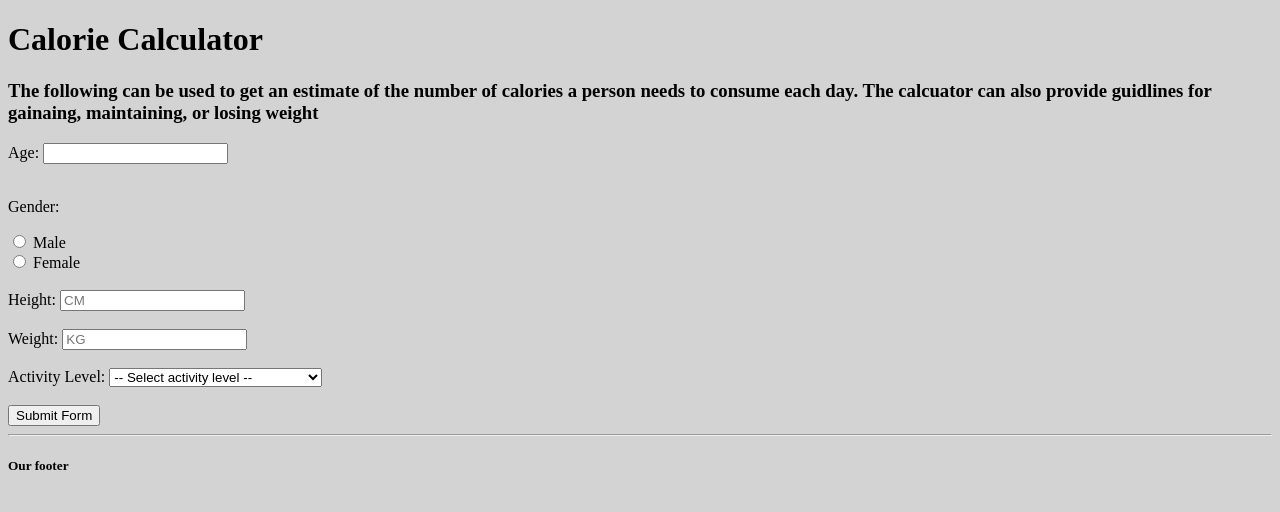
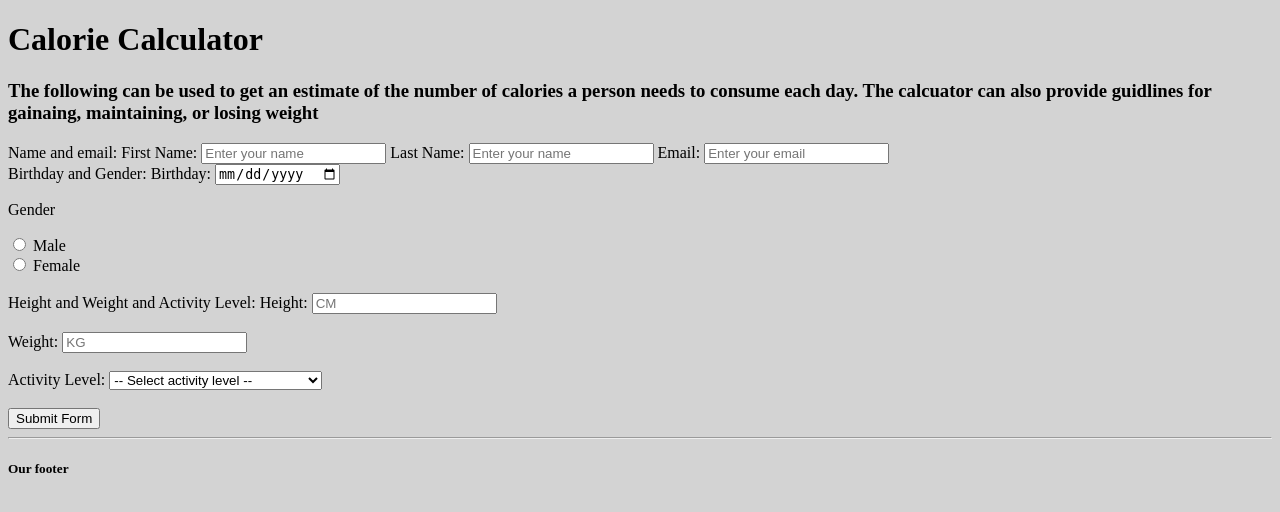
Before and after one commit to derekgelveza/NutrtionApp, a Django app: page / in a window 1280 px wide. Shown: the part 68-580 px from the top of the page. Run offline with Django 5.2, Linux system fonts and the light colour scheme.

Commit message:
added registration form

```diff
--- a/accounts/templates/accounts/home.html
+++ b/accounts/templates/accounts/home.html
@@ -8,16 +8,30 @@
     <div class="form-conatiner">
         <form method="POST">
             {% csrf_token %}
-            <label for="age">Age:</label>
-            <input type="number" id="age" name="age"><br><br>
+            <div class="tab">Name and email:
+                <label for="name">First Name:</label>
+                <input type="text" id="first-name" name="first-name" placeholder="Enter your name" required>
 
-            <p>Gender:</p>
+                <label for="name">Last Name:</label>
+                <input type="text" id="last-name" name="last-name" placeholder="Enter your name" required>
+
+                <label for="email">Email:</label>
+                <input type="email" id="email" name="email" placeholder="Enter your email" required>
+            </div>
+
+            <div class="tab">Birthday and Gender:
+                <label for="email">Birthday:</label>
+                <input type="date" id="birthday" name="birthday" placeholder="" required>
+
+                <p>Gender</p>
                     <input type="radio" id="male" name="gender" value="male">
                     <label for="male">Male</label><br>
 
                     <input type="radio" id="female" name="gender" value="female">
                     <label for="female">Female</label><br><br>
+            </div>
 
+            <div class="tab">Height and Weight and Activity Level:
                 <label for="height">Height:</label>
                 <input type="number" id="height" name="height" placeholder="CM" required><br><br>
 
@@ -35,7 +49,7 @@
                 </select><br><br>
 
                 <button type="submit">Submit Form</button>
-        </form>
+            </div>
         {% if calories %}
             <div class="result">
                 <h3>Your estimated daily calorie needs: {{ calories }} kcal</h3>
--- a/accounts/views.py
+++ b/accounts/views.py
@@ -1,5 +1,6 @@
 from django.shortcuts import render
 from django.http import HttpResponse
+from datetime import datetime, date
 from .models import *
 from .utils import calculate_calories
 
@@ -8,23 +9,37 @@ def home(request):
     calories = None
 
     if request.method == 'POST':
-        age = int(request.POST.get('age', 0))
+        first_name = str(request.POST.get('first-name', ''))
+        last_name = str(request.POST.get('last-name', ''))
+        email = str(request.POST.get('email', ''))
+        username = str(request.POST.get('username'))
         gender = request.POST.get('gender')
         height = float(request.POST.get('height', 0))
         weight = float(request.POST.get('weight', 0))
         activity = request.POST.get('activity')
+        birthday_str = request.POST.get('birthday')
 
-        print("Form data:", age, gender, height, weight, activity)  # 👈 this line helps debug
+        age = None
+        if birthday_str:
+            birthday = datetime.strptime(birthday_str, '%Y-%m-%d').date()
+            today = date.today()
+            age = today.year - birthday.year - ((today.month, today.day) < (birthday.month, birthday.day))
+
+
+        print("Form data:", first_name, last_name, email, username, age, gender, height, weight, activity, birthday_str, age)  # this line helps debug
 
         # Make sure all values are present and valid
         if all([age, gender, height, weight, activity]):
-            age = int(age)
             height = float(height)
             weight = float(weight)
 
             calories = calculate_calories(int(age), gender, float(height), float(weight), activity)
 
             customer = Customer.objects.create(
+                first_name=first_name,
+                last_name=last_name,
+                email=email,
+                username=username,
                 age=age,
                 gender=gender.capitalize(),
                 height=height,
```
Also changed, not shown: accounts/models.py (+10 -6 lines), accounts/migrations/0004_rename_name_customer_first_name_customer_last_name_and_more.py (added), accounts/migrations/0005_alter_customer_first_name_alter_customer_last_name_and_more.py (added), db.sqlite3. Lines whose indentation alone changed are shown as unchanged.
